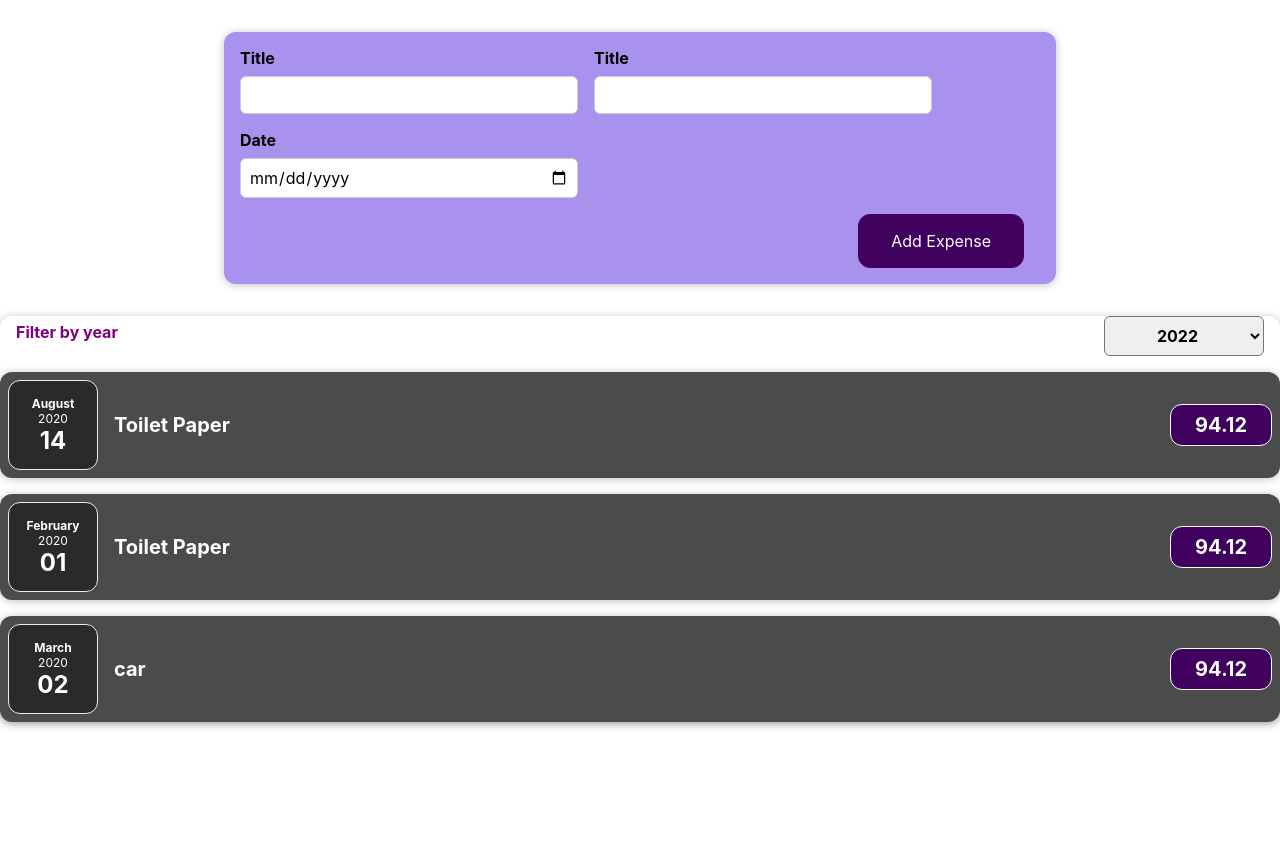
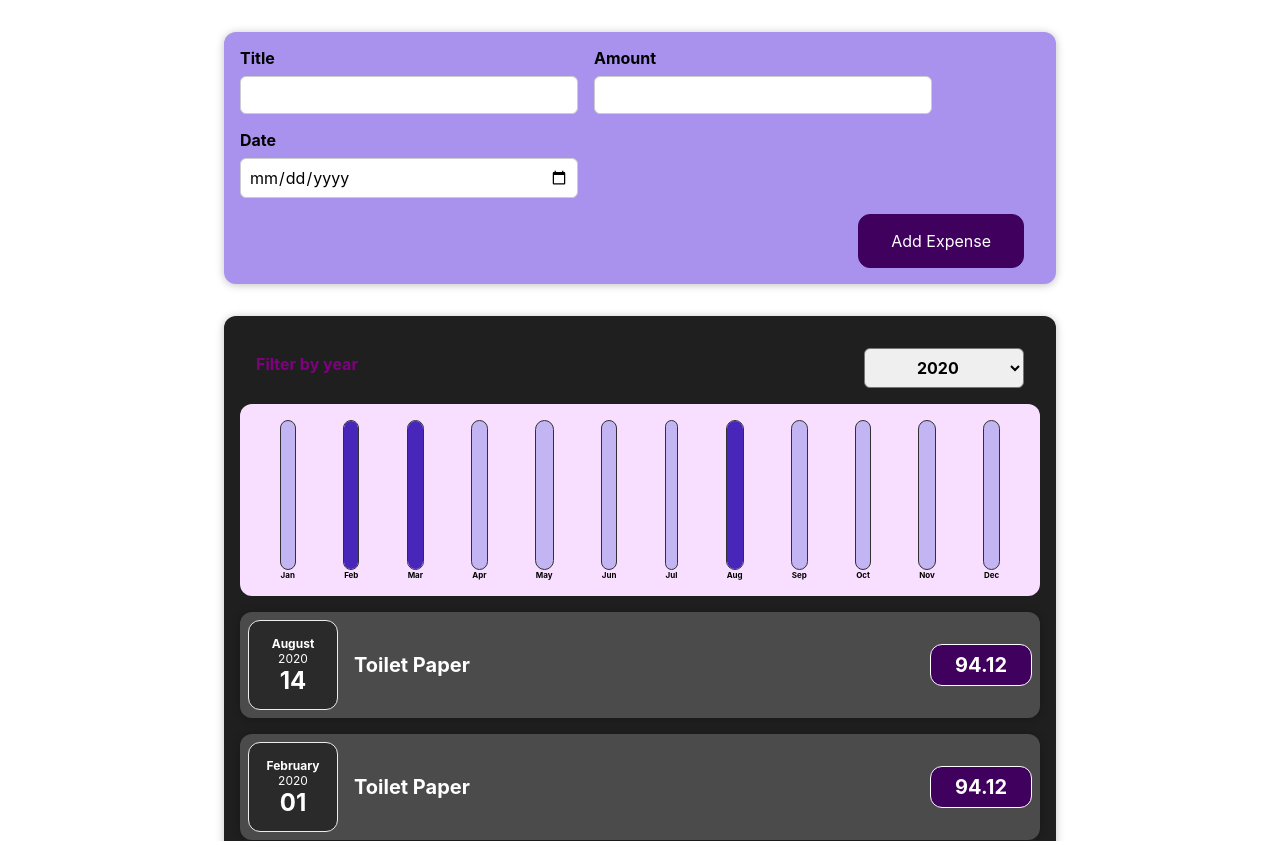
Before and after one commit to GraceOssai/my-practice-three, a React (Create React App) app: page / in a window 1280 px wide. Shown: the top 841 px of the page. Before the commit the page ends 800 px from the top, so only its background shows below. Built offline with nearby package versions, Linux system fonts and the light colour scheme.

Commit message:
Still on the expense tracker

```diff
--- a/src/App.js
+++ b/src/App.js
@@ -39,7 +39,7 @@
     id: 'e7',
     title: 'Car Insurance',
     amount: 294.67,
-    date: new Date(2022, 2, 28),
+    date: new Date(2023, 2, 28),
   },
 ];
 
--- /dev/null
+++ b/src/components/Chart/Chart.css
@@ -0,0 +1,9 @@
+.chart {
+  padding: 1rem;
+  border-radius: 12px;
+  background-color: #f8dfff;
+  text-align: center;
+  display: flex;
+  justify-content: space-around;
+  height: 10rem;
+}
--- /dev/null
+++ b/src/components/Chart/Chart.js
@@ -0,0 +1,24 @@
+import React from 'react';
+
+import ChartBar from './ChartBar';
+import './Chart.css';
+
+const Chart = (props) => {
+  const dataPointValues = props.dataPoints.map(dataPoint => dataPoint.value);
+  const totalMaximum = Math.max(...dataPointValues);
+
+  return (
+    <div className='chart'>
+      {props.dataPoints.map((dataPoint) => (
+        <ChartBar
+          key={dataPoint.label}
+          value={dataPoint.value}
+          maxValue={totalMaximum}
+          label={dataPoint.label}
+        />
+      ))}
+    </div>
+  );
+};
+
+export default Chart;
--- /dev/null
+++ b/src/components/Chart/ChartBar.css
@@ -0,0 +1,30 @@
+.chart-bar {
+  height: 100%;
+  display: flex;
+  flex-direction: column;
+  align-items: center;
+}
+
+.chart-bar__inner {
+  height: 100%;
+  width: 100%;
+  border: 1px solid #313131;
+  border-radius: 12px;
+  background-color: #c3b4f3;
+  overflow: hidden;
+  display: flex;
+  flex-direction: column;
+  justify-content: flex-end;
+}
+
+.chart-bar__fill {
+  background-color: #4826b9;
+  width: 100%;
+  transition: all 0.3s ease-out;
+}
+
+.chart-bar__label {
+  font-weight: bold;
+  font-size: 0.5rem;
+  text-align: center;
+}
--- /dev/null
+++ b/src/components/Chart/ChartBar.js
@@ -0,0 +1,25 @@
+import React from 'react';
+
+import './ChartBar.css';
+
+const ChartBar = (props) => {
+  let barFillHeight = '0%';
+
+  if (props.maxValue > 0) {
+    barFillHeight = Math.round((props.value / props.maxValue) * 100) + '%';
+  }
+
+  return (
+    <div className='chart-bar'>
+      <div className='chart-bar__inner'>
+        <div
+          className='chart-bar__fill'
+          style={{ height: barFillHeight }}
+        ></div>
+      </div>
+      <div className='chart-bar__label'>{props.label}</div>
+    </div>
+  );
+};
+
+export default ChartBar;
--- a/src/components/Expenses/ExpenseFilter.js
+++ b/src/components/Expenses/ExpenseFilter.js
@@ -9,7 +9,10 @@
     <div className='expenses-filter'>
       <div className='expenses-filter__control'>
         <label style={{color: 'purple'}}>Filter by year</label>
-        <select onChange={dropDownChangeHandler}>
+        <select
+        onChange={dropDownChangeHandler}
+        value={props.selected}
+        >
         <option value="2022">2022</option>
         <option value="2021">2021</option>
         <option value="2020">2020</option>
--- a/src/components/Expenses/ExpenseItem.js
+++ b/src/components/Expenses/ExpenseItem.js
@@ -6,6 +6,7 @@
 const ExpenseItem = (props) => {
   console.log(props.date)
   return (
+    <li>
       <Card className='expense-item'>
         <ExpenseDate date={props.date}/>
         {/* <div>{props.date}</div> */}
@@ -14,6 +15,7 @@
         <div className='expense-item__price'>{props.amount}</div>
         </div>
       </Card>
+    </li>
   )
 }
 
--- a/src/components/Expenses/Expenses.js
+++ b/src/components/Expenses/Expenses.js
@@ -1,33 +1,36 @@
-import React, { useState } from 'react'
-import ExpenseItem from './ExpenseItem'
-import Card from '../UI/Card'
-import './Expenses.css'
+import React, { useState } from 'react';
+
+import Card from '../UI/Card';
 import ExpenseFilter from './ExpenseFilter'
+// import ExpensesFilter from './ExpensesFilter';
+import ExpensesList from './ExpensesList';
+import ExpensesChart from './ExpensesChart';
+import './Expenses.css';
 
 const Expenses = (props) => {
-  const [filteredYear, setFilteredYear] = useState('2020')
+  const [filteredYear, setFilteredYear] = useState('2020');
 
   const filterChangeHandler = (selectedYear) => {
-    setFilteredYear(selectedYear)
-  }
+    setFilteredYear(selectedYear);
+  };
 
   const filteredExpenses = props.items.filter((expense) => {
-    return expense.date.getFullYear().toString() === filteredYear
-  })
+    return expense.date.getFullYear().toString() === filteredYear;
+  });
+
   return (
+    <div>
+      <Card className='expenses'>
 
-    <Card className='expense'>
-      <ExpenseFilter onChangeFilter={filterChangeHandler} selected={filteredYear}/>
-      {filteredExpenses.map((expense) =>
-        <ExpenseItem
-        key={expense.id}
-        title={expense.title}
-        amount={expense.amount}
-        date={expense.date}
+        <ExpenseFilter
+          selected={filteredYear}
+          onChangeFilter={filterChangeHandler}
         />
-      )}
-    </Card>
-  )
-}
+        <ExpensesChart expenses={filteredExpenses} />
+        <ExpensesList items={filteredExpenses} />
+      </Card>
+    </div>
+  );
+};
 
-export default Expenses
+export default Expenses;
--- /dev/null
+++ b/src/components/Expenses/ExpensesChart.js
@@ -0,0 +1,29 @@
+import React from 'react';
+
+import Chart from '../Chart/Chart';
+
+const ExpensesChart = (props) => {
+  const chartDataPoints = [
+    { label: 'Jan', value: 0 },
+    { label: 'Feb', value: 0 },
+    { label: 'Mar', value: 0 },
+    { label: 'Apr', value: 0 },
+    { label: 'May', value: 0 },
+    { label: 'Jun', value: 0 },
+    { label: 'Jul', value: 0 },
+    { label: 'Aug', value: 0 },
+    { label: 'Sep', value: 0 },
+    { label: 'Oct', value: 0 },
+    { label: 'Nov', value: 0 },
+    { label: 'Dec', value: 0 },
+  ];
+
+  for (const expense of props.expenses) {
+    const expenseMonth = expense.date.getMonth(); // starting at 0 => January => 0
+    chartDataPoints[expenseMonth].value += expense.amount;
+  }
+
+  return <Chart dataPoints={chartDataPoints} />;
+};
+
+export default ExpensesChart;
--- /dev/null
+++ b/src/components/Expenses/ExpensesList.css
@@ -0,0 +1,9 @@
+.expenses-list {
+  list-style: none;
+  padding: 0;
+}
+
+.expenses-list__fallback {
+  color: purple;
+  text-align: center;
+}
--- /dev/null
+++ b/src/components/Expenses/ExpensesList.js
@@ -0,0 +1,26 @@
+import React from 'react'
+import './ExpensesList.css'
+import ExpenseItem from './ExpenseItem'
+
+const ExpensesList = (props) => {
+  // Because we split our components by bringing the lists here, we no longer have filteredExpenses so we can go ahead and use any name we want, in our case, we'll use items.
+
+  if(props.items.length === 0){
+    return<h2 className='expenses-list__fallback'>Found no Expenses</h2>
+  }
+
+  return (
+    <ul className='expenses-list'>{
+      props.items.map((expense) =>
+    <ExpenseItem
+    key={expense.id}
+    title={expense.title}
+    amount={expense.amount}
+    date={expense.date}
+    />)
+    }
+    </ul>
+  )
+}
+
+export default ExpensesList
--- a/src/components/NewExpense/ExpenseForm.js
+++ b/src/components/NewExpense/ExpenseForm.js
@@ -44,7 +44,7 @@
           />
         </div>
         <div className='new-expense__control'>
-          <label>Title</label>
+          <label>Amount</label>
           <input type="number"
           onChange={amountChangeHandler}
           value={enteredAmount}
```
Lines whose indentation alone changed are shown as unchanged.
